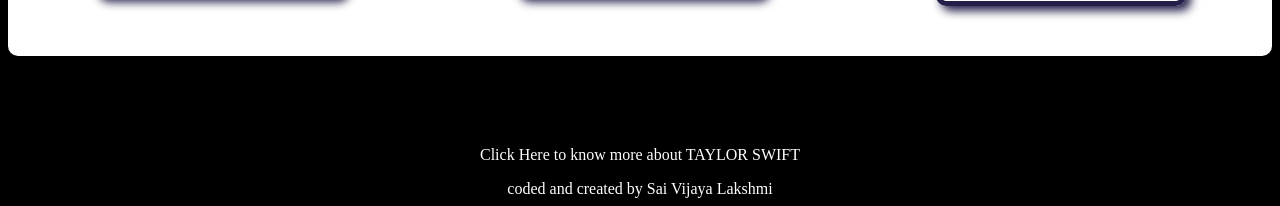
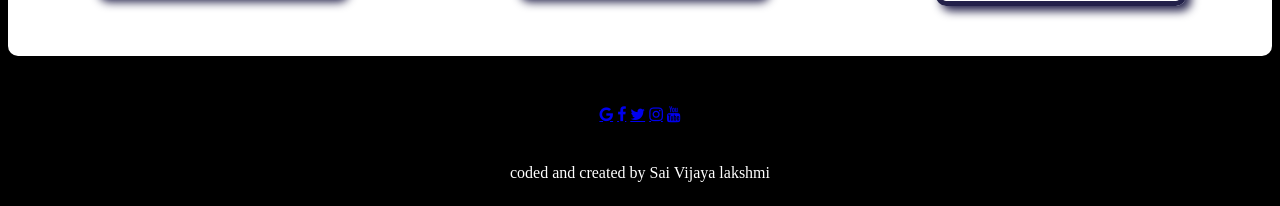
Before and after one commit to gurramvijayalakshmi/OIBSIP, a plain HTML site: page Task_tributepag/index.html in a window 1280 px wide. Shown: the part 2047-2253 px from the top of the page. Drawn offline with nearby package versions, Linux system fonts and the light colour scheme.

Commit message:
Update index.html

```diff
--- a/Task_tributepag/index.html
+++ b/Task_tributepag/index.html
@@ -7,6 +7,8 @@
     <meta name="viewport" content="width=device-width, initial-scale=1.0">
     <title>Tribute to Taylor swift</title>
     <link rel="stylesheet" href="style.css">
+    <link rel="stylesheet" href="https://cdnjs.cloudflare.com/ajax/libs/font-awesome/4.7.0/css/font-awesome.min.css">
+
 </head>
 <body>
 
@@ -39,8 +41,15 @@
     </div>
 
     <footer>
-      <a href="https://en.wikipedia.org/wiki/Taylor_Swift" id="tribute-link" target="_blank">Click Here to know more about TAYLOR SWIFT
-        <p style="vertical-align: middle;"> coded and created by Sai Vijaya Lakshmi</p>
+      <div class="center">
+      <a href="https://en.wikipedia.org/wiki/Taylor_Swift" class="fa fa-google"></a>
+      <a href="https://www.facebook.com/TaylorSwift/" class="fa fa-facebook"></a>
+      <a href="https://twitter.com/taylorswift13" class="fa fa-twitter"></a>
+      <a href="https://www.instagram.com/taylorswift/" class="fa fa-instagram"></a>
+      <a href="https://www.youtube.com/c/TaylorSwift/videos" class="fa fa-youtube"></a>
+    </div>
+      <a href="#" id="tribute-link"
+        <br>  coded and created by Sai Vijaya lakshmi
       </a>
 
     </footer>
```
